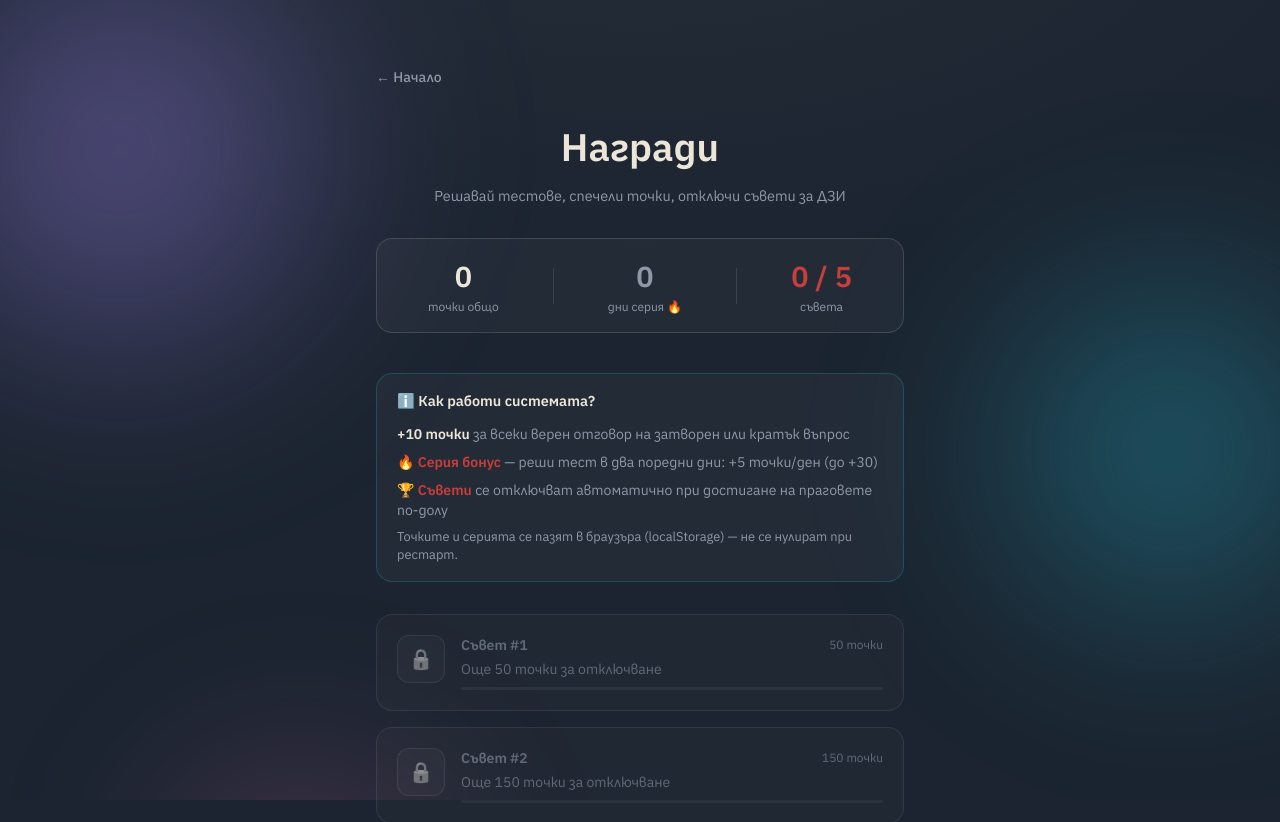
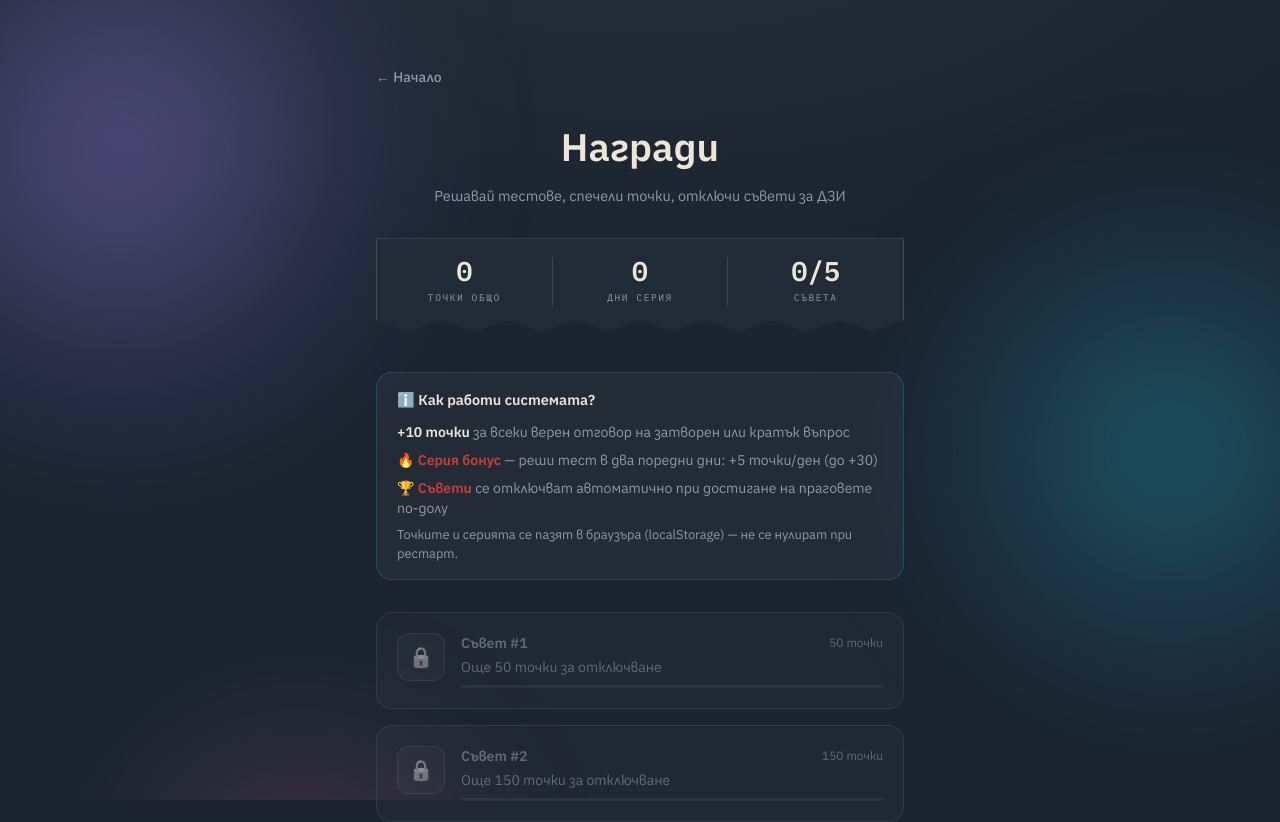
Before and after one commit to Debatedd/dzi-it, a Next.js app in the folder app/: page /rewards in a window 1280 px wide. Shown: the top 822 px of the page. Built offline with nearby package versions, Linux system fonts and the light colour scheme.

Commit message:
redesign: dark torn-ticket stat card (notch + perforation), ledger bar with zigzag edge on rewards

```diff
--- a/app/app/rewards/page.tsx
+++ b/app/app/rewards/page.tsx
@@ -37,29 +37,33 @@ export default function RewardsPage() {
           Решавай тестове, спечели точки, отключи съвети за ДЗИ
         </p>
 
-        {/* Stats row */}
+        {/* Stats — ledger strip with a torn (zigzag) bottom edge */}
         <div
-          className="glass rounded-2xl px-6 py-4 flex items-center justify-around mb-10"
-          style={{ border: "1px solid var(--border)" }}
+          className="flex items-stretch mb-10"
+          style={{
+            background: "#212B38",
+            borderTop: "1px solid var(--border)",
+            borderLeft: "1px solid var(--border)",
+            borderRight: "1px solid var(--border)",
+            padding: "18px 0 26px",
+            clipPath:
+              "polygon(0% 0%, 100% 0%, 100% 88%, 93.75% 100%, 87.5% 88%, 81.25% 100%, 75% 88%, 68.75% 100%, 62.5% 88%, 56.25% 100%, 50% 88%, 43.75% 100%, 37.5% 88%, 31.25% 100%, 25% 88%, 18.75% 100%, 12.5% 88%, 6.25% 100%, 0% 88%)",
+          }}
         >
-          <div className="text-center">
-            <div className="font-extrabold gradient-text" style={{ fontSize: "1.8rem" }}>{pts}</div>
-            <div style={{ color: "var(--muted)", fontSize: "0.75rem" }}>точки общо</div>
-          </div>
-          <div style={{ width: 1, height: 36, background: "rgba(255,255,255,0.1)" }} />
-          <div className="text-center">
-            <div className="font-extrabold" style={{ fontSize: "1.8rem", color: streak >= 2 ? "var(--streak-text)" : "var(--muted)" }}>
-              {streak > 0 ? streak : 0}
+          {[
+            { value: pts, label: "точки общо", color: "var(--paper)" },
+            { value: streak > 0 ? streak : 0, label: "дни серия", color: streak >= 2 ? "var(--red)" : "var(--paper)" },
+            { value: `${REWARDS.filter((r) => r.threshold <= pts).length}/${REWARDS.length}`, label: "съвета", color: "var(--paper)" },
+          ].map((c, i) => (
+            <div key={c.label} className="flex-1 text-center" style={{ borderLeft: i > 0 ? "1px solid #3A4452" : "none" }}>
+              <div style={{ fontFamily: "var(--font-ibm-mono), monospace", fontWeight: 600, fontSize: "1.7rem", lineHeight: 1, color: c.color }}>
+                {c.value}
+              </div>
+              <div style={{ fontFamily: "var(--font-ibm-mono), monospace", color: "var(--muted)", fontSize: "0.6rem", letterSpacing: "0.16em", textTransform: "uppercase", marginTop: 7 }}>
+                {c.label}
+              </div>
             </div>
-            <div style={{ color: "var(--muted)", fontSize: "0.75rem" }}>дни серия 🔥</div>
-          </div>
-          <div style={{ width: 1, height: 36, background: "rgba(255,255,255,0.1)" }} />
-          <div className="text-center">
-            <div className="font-extrabold" style={{ fontSize: "1.8rem", color: "var(--accent)" }}>
-              {REWARDS.filter(r => r.threshold <= pts).length} / {REWARDS.length}
-            </div>
-            <div style={{ color: "var(--muted)", fontSize: "0.75rem" }}>съвета</div>
-          </div>
+          ))}
         </div>
 
         {/* How it works */}
--- a/app/components/GameStats.tsx
+++ b/app/components/GameStats.tsx
@@ -5,6 +5,7 @@ import Link from "next/link";
 import { getState, REWARDS } from "@/lib/gamification";
 
 const MONO = "var(--font-ibm-mono), monospace";
+const HOLE = "#1B2430"; // page background — makes the perforation look punched through
 
 export default function GameStats() {
   const [pts, setPts]       = useState(0);
@@ -20,36 +21,45 @@ export default function GameStats() {
   const toNext = nextReward ? nextReward.threshold - pts : null;
 
   const serial = String(pts).padStart(4, "0");
-  const inkMuted = "rgba(27, 36, 48, 0.55)";
-
-  const label = { fontFamily: MONO, fontSize: "0.58rem", letterSpacing: "0.16em", textTransform: "uppercase" as const, color: inkMuted };
-  const num = { fontFamily: MONO, fontWeight: 600, fontSize: "1.35rem", lineHeight: 1, color: "var(--ink)" };
+  const label = { fontFamily: MONO, fontSize: "0.58rem", letterSpacing: "0.16em", textTransform: "uppercase" as const, color: "var(--muted)" };
+  const num = { fontFamily: MONO, fontWeight: 600, fontSize: "1.35rem", lineHeight: 1, color: "var(--paper)" };
+  const hole = { position: "absolute" as const, right: -6, width: 12, height: 12, borderRadius: "50%", background: HOLE };
 
   return (
-    <Link href="/rewards" style={{ textDecoration: "none" }} className="block mx-auto" >
-      <div className="ticket flex items-stretch mx-auto" style={{ maxWidth: 440 }}>
+    <Link href="/rewards" style={{ textDecoration: "none" }} className="block mx-auto">
+      <div
+        className="flex items-stretch mx-auto"
+        style={{
+          maxWidth: 440,
+          background: "#212B38",
+          border: "1px solid var(--border)",
+          borderRadius: 4,
+          transform: "rotate(-1.2deg)",
+          clipPath: "polygon(0 0, calc(100% - 18px) 0, 100% 18px, 100% 100%, 0 100%)",
+        }}
+      >
         {/* ── left stub ── */}
-        <div className="flex flex-col justify-center px-5 py-4" style={{ minWidth: 122 }}>
+        <div className="relative flex flex-col justify-center px-5 py-4" style={{ minWidth: 122, borderRight: "1px dashed #3A4452" }}>
           <div style={label}>Билет №</div>
           <div style={{ fontFamily: MONO, fontWeight: 700, fontSize: "1.5rem", color: "var(--red)", lineHeight: 1.1, marginTop: 3 }}>
             {serial}
           </div>
-          <div style={{ fontFamily: MONO, fontSize: "0.6rem", letterSpacing: "0.14em", color: inkMuted, marginTop: 4 }}>
+          <div style={{ fontFamily: MONO, fontSize: "0.6rem", letterSpacing: "0.14em", color: "var(--muted)", marginTop: 4 }}>
             ДЗИ · ИТ
           </div>
+          {/* perforation holes on the dashed line */}
+          <span style={{ ...hole, top: 5 }} />
+          <span style={{ ...hole, bottom: 5 }} />
         </div>
 
-        {/* ── perforation ── */}
-        <div className="ticket-perf my-2" />
-
         {/* ── right (stats) ── */}
-        <div className="flex-1 flex items-center justify-around px-3 py-4 gap-2">
+        <div className="flex-1 flex items-center justify-around px-4 py-4 gap-2">
           <div className="text-center">
             <div style={num}>{pts}</div>
             <div style={{ ...label, marginTop: 5 }}>Точки</div>
           </div>
           <div className="text-center">
-            <div style={{ ...num, color: streak >= 2 ? "var(--red)" : "var(--ink)" }}>{streak || "—"}</div>
+            <div style={{ ...num, color: streak >= 2 ? "var(--red)" : "var(--paper)" }}>{streak || "—"}</div>
             <div style={{ ...label, marginTop: 5 }}>Серия</div>
           </div>
           <div className="text-center">
```
